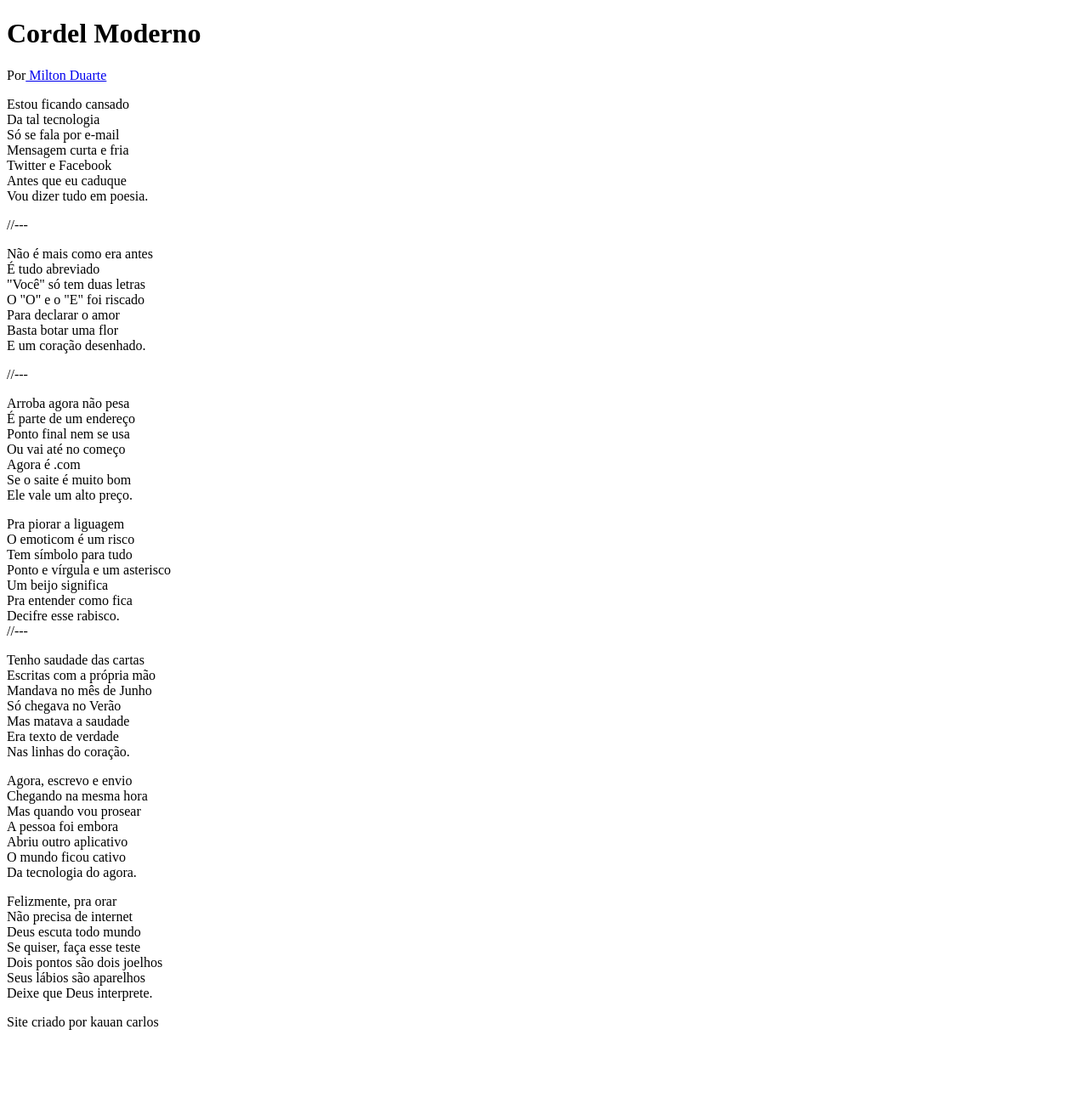
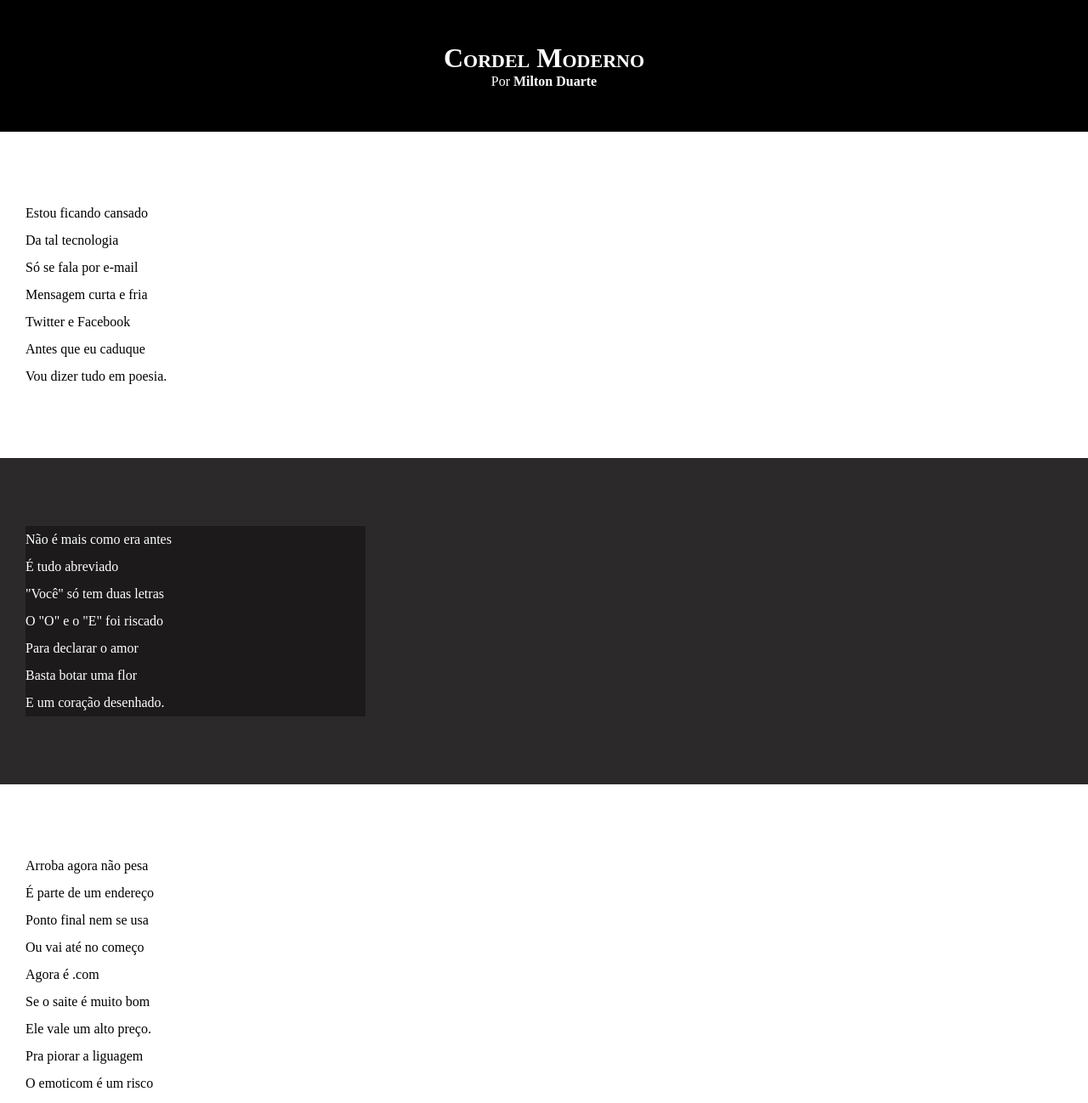
Before and after one commit to k4uazn/html_csss, a plain HTML site: page desafios/d012/index.html in a window 1280 px wide. Shown: the top 1298 px of the page at 85% size. Before the commit the page ends 1228 px from the top, so only its background shows below. Drawn offline with Linux system fonts and the light colour scheme.

Commit message:
atualizei

```diff
--- a/desafios/d012/index.html
+++ b/desafios/d012/index.html
@@ -10,11 +10,11 @@
 
     <header>
         <h1>Cordel Moderno</h1>
-        Por<a href="https://www.recantodasletras.com.br/poesias/3186743" target="_blank"> Milton Duarte</a>
+        <p>Por<a href="https://www.recantodasletras.com.br/poesias/3186743" target="_blank"> Milton Duarte</a></p>
 
     </header>
 
-    <section>
+    <section class="normal">
         <p>
             Estou ficando cansado <br>
             Da tal tecnologia <br>
@@ -26,9 +26,9 @@
         </p>
     </section>
 
-    //---
 
-    <section>
+
+    <section class="imagem">
         <p>
             Não é mais como era antes <br>
             É tudo abreviado <br>
@@ -40,9 +40,9 @@
         </p>
     </section>
 
-    //---
 
-    <section>
+
+    <section class="normal">
         <p>
             Arroba agora não pesa <br>
             É parte de um endereço <br>
@@ -61,9 +61,9 @@
         Decifre esse rabisco. <br>
     </section>
 
-    //---
 
-    <section>
+
+    <section class="imagem">
         <p>
             Tenho saudade das cartas <br>
             Escritas com a própria mão <br>
@@ -77,7 +77,7 @@
 
 
 
-    <section>
+    <section class="normal">
         <p>
             Agora, escrevo e envio <br>
             Chegando na mesma hora <br>
--- a/desafios/d012/style.css
+++ b/desafios/d012/style.css
@@ -1 +1,62 @@
 @charset "UTF-8";
+
+* {
+    margin: 0px;
+    padding: 0px;
+}
+
+body{
+    background-color: darkgray;
+
+}
+
+header{
+    color: white;
+    background-color: black;
+    text-align: center;
+    padding-top: 50px;
+
+}
+header>h1{
+    font-variant: small-caps;
+}
+header>p{
+    padding-bottom: 50px;
+
+}
+section {
+    padding-bottom: 10vh;
+    padding-left: 30px;
+    padding-top: 10vh;
+    line-height: 2em;
+}
+.imagem>p {
+    background-color: rgba(0, 0, 0, 0.356);
+    width: 400px;
+}
+
+.normal {
+    color: black;
+    background-color: white;
+}
+
+.imagem{
+    color: white;
+    background-color: rgb(43, 41, 41);
+}
+
+
+a, footer a{
+    text-decoration: none;
+    color: white;
+    font-weight: bolder;
+}
+a:hover,footer a:hover{
+    text-decoration: underline;
+}
+footer{
+    text-align: center;
+    background-color: black;
+    color: white;
+    padding: 10px;
+}
```
